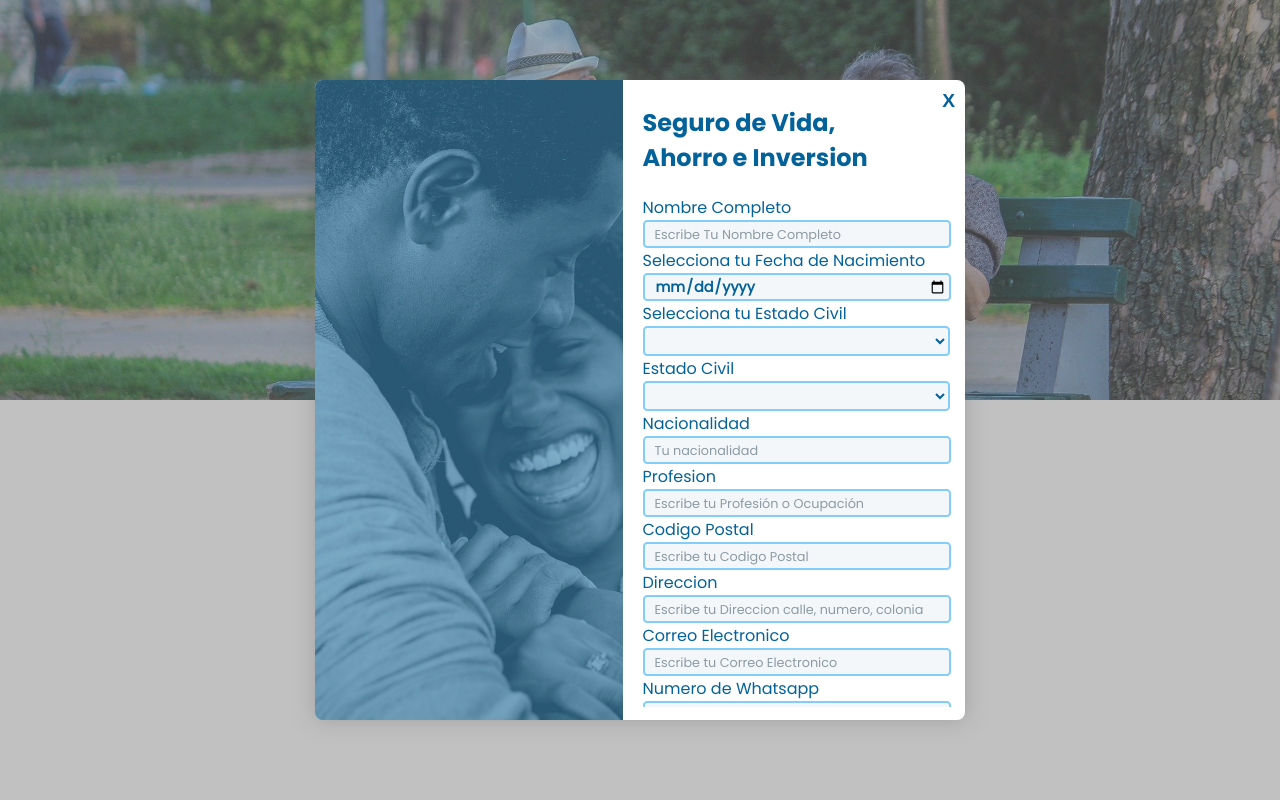
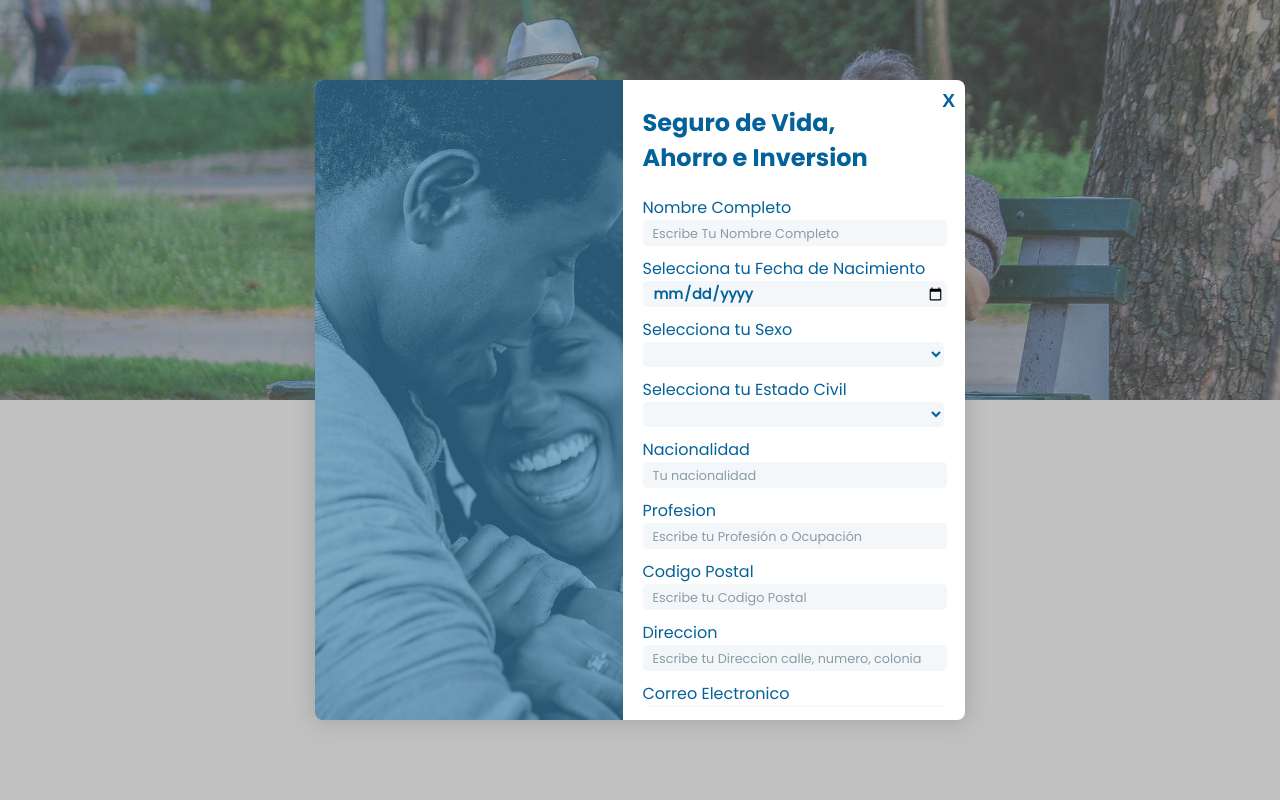
Before and after one commit to Hectorc70/web_lorena, a Django app: page / in a window 1280 px wide, after a click on "Seguro de vida, ahorro e inversión". Shown: the top 805 px of the page. Run offline with Django 3.2, Linux system fonts and the light colour scheme; parts of the project's set-up code (start-up, migrations or seed data) failed here and were passed over.

Commit message:
Bugs de diseño de campos de formularios solucionados

```diff
--- a/static/css/forms_styles.css
+++ b/static/css/forms_styles.css
@@ -124,6 +124,22 @@
     padding-right: 10px;
 }
 
+.container-field{
+    display: block;
+    width: 100%;
+    height: 100px;
+    margin-bottom: 10px;
+}
+
+.container-field-check{
+    display: flex;
+    align-items: flex-start;
+    flex-direction: row;
+    justify-content: space-around;
+}
+
+
+
 
 
 
@@ -137,7 +153,7 @@
     display: block;
     background-color: var(--color-contenedor);
     width: 95%;
-    height: 20px;
+    height: 22px;
     padding: 2px;
     padding-left: 10px;
     border-radius: .3em;
@@ -145,10 +161,11 @@
     color: var(--color-principal);
     font-size: .9rem;
     font-weight: bold;
-    border: 2px solid var(--color-secundario);
+    border: none
+    /* border: 2px solid var(--color-secundario); */
 }
 .input-field:hover{
-    border: 2px solid var(--color-principal);
+    background-color: #eaf0f5;
 }
 
 .input-field::placeholder{
@@ -163,15 +180,16 @@ input:focus{
 
 }
 
+
 .select-field{
     display:block;
-    width: 100%;
+    width: 98%;
     padding: 2px;
-    height:30px;
+    height:25px;
     background-color: var(--color-secundario3);
     font-size: .9rem;
     font-weight: bold;
-    border: 2px solid var(--color-secundario);
+    border: none;
     padding-left: 10px;
     border-radius: .3em;
     text-align: left;
@@ -185,9 +203,22 @@ select:focus{
 }
 
 .select-field:hover{
-    border: 2px solid var(--color-principal);
+    background-color: #eaf0f5;
+}
+.input-text-area{
+    height: 50px;
 }
 
+.field-no-visible{
+    display: none;
+    margin-top: 10px;
+    visibility: hidden;
+}
+
+.input-text-area:focus{
+    outline: none;
+    outline-width: 0;
+}
 #container-button{
     display: block;
     width: 80%;
--- a/templates/index.html
+++ b/templates/index.html
@@ -506,7 +506,7 @@
 
 
     <div id="conte-view-form">
-        <form id="form-life" action="" class="form">
+        <form id="form-life" action="post" class="form">
             {% csrf_token %}
             <div class="conte-btn-cerrar">
                 <a onclick="cerrarVisor('form-life')" class="btn-cerrar">
@@ -522,9 +522,11 @@
                     <h3 class="title-form">Seguro de Vida,<br> Ahorro e Inversion</h3>
                     <div class="container-fields">
                         {% for field in form_life_insurance %}
-                        <label class="labe-field" for="{{field.label}}">{{ field.label }}</label>
-                        {{field}}
 
+                        <div class="container-field">
+                            <label class="labe-field" for="{{field.label}}">{{ field.label }}</label>
+                            {{field}}
+                        </div>
                         {% endfor %}
 
                         <div id="container-button">
@@ -540,7 +542,7 @@
 
         </form>
 
-        <form id="form-car" action="" class="form">
+        <form id="form-car" action="post" class="form">
             {% csrf_token %}
             <div class="conte-btn-cerrar">
                 <a onclick="cerrarVisor('form-car')" class="btn-cerrar">
@@ -556,11 +558,20 @@
                     <h3 class="title-form">Seguro de Autos<br> y Motocicletas</h3>
                     <div class="container-fields">
                         {% for field in form_insurance_car %}
-                        <label class="labe-field" for="{{field.label}}">{{ field.label }}</label>
-                        {{field}}
+                        {% if field == vehicle_type %}
+                            <div class="container-field">
+                                <label class="labe-field" for="{{field.label}}">{{ field.label }}</label>
+                                {{field}}
+                                {{form_insurance_car.other_vehicle}}
+                            </div>
 
+                        {% else %}
+                        <div class="container-field">
+                            <label class="labe-field" for="{{field.label}}">{{ field.label }}</label>
+                            {{field}}
+                        </div>
+                        {% endif %}
                         {% endfor %}
-
                         <div id="container-button">
                             <button class="button-submit" type="submit">
                                 Enviar
@@ -568,12 +579,13 @@
                         </div>
 
 
+
                     </div>
                 </div>
             </div>
         </form>
 
-        <form id="form-house" action="" class="form">
+        <form id="form-house" action="post" class="form">
             {% csrf_token %}
             <div class="conte-btn-cerrar">
                 <a onclick="cerrarVisor('form-house')" class="btn-cerrar">
@@ -589,8 +601,11 @@
                     <h3 class="title-form">Seguro de casa<br> Habitación</h3>
                     <div class="container-fields">
                         {% for field in form_insurance_house %}
-                        <label class="labe-field" for="{{field.label}}">{{ field.label }}</label>
-                        {{field}}
+                        <div class="container-field">
+                            <label class="labe-field" for="{{field.label}}">{{ field.label}}</label>
+                            {{field}}
+                        </div>
+
 
                         {% endfor %}
 
--- a/web/forms.py
+++ b/web/forms.py
@@ -71,7 +71,7 @@ class LifeInsuranceForm(forms.ModelForm):
         self.fields['marital_status'].widget.attrs.update({
             'class': 'select-field',
         })
-        self.fields['sex'].label = 'Selecciona tu Estado Civil'
+        self.fields['marital_status'].label = 'Selecciona tu Estado Civil'
 
 
         self.fields['nationality'].widget.attrs.update({
@@ -148,12 +148,14 @@ class LifeInsuranceForm(forms.ModelForm):
 
 
         self.fields['comments'].widget.attrs.update({
-            'class': 'input-field',
+            'class': 'input-field input-text-area',
         })
         self.fields['comments'].label = '¿Deseas agregar alguna información adicional?'
 
 
 class InsuranceCarForm(forms.ModelForm):
+    other_vehicle = forms.CharField(label='Especifique', max_length=48,
+    widget=Textarea(attrs={'cols':80, 'rows':20}, ))
     class Meta:
         model = InsuranceCar
         fields = '__all__'
@@ -204,6 +206,9 @@ class InsuranceCarForm(forms.ModelForm):
         })
         self.fields['vehicle_type'].label = 'Selecciona tu tipo de Vehículo'
 
+        self.fields['other_vehicle'].widget.attrs.update({
+            'class': 'input-field input-text-area',
+        })
         self.fields['model'].widget.attrs.update({
             'class': 'input-field',
             'placeholder':'Escribe el modelo de tu vehículo',
@@ -260,7 +265,7 @@ class InsuranceCarForm(forms.ModelForm):
 
 
         self.fields['comments'].widget.attrs.update({
-            'class': 'input-field',
+            'class': 'input-field input-text-area',
         })
         self.fields['comments'].label = '¿Deseas agregar alguna información adicional?'
 
@@ -376,6 +381,6 @@ class InsuranceHouseForm(forms.ModelForm):
 
 
         self.fields['comments'].widget.attrs.update({
-            'class': 'input-field',
+            'class': 'input-field input-text-area',
         })
         self.fields['comments'].label = '¿Deseas agregar alguna información adicional?'
--- a/web/views.py
+++ b/web/views.py
@@ -9,4 +9,5 @@ def view_home(request):
     form_insurance_car = InsuranceCarForm()
     form_insurance_house = InsuranceHouseForm()
 
+    #import pdb; pdb.set_trace()
     return render(request, 'index.html', {'form_life_insurance':form_life_insurance, 'form_insurance_car':form_insurance_car, 'form_insurance_house':form_insurance_house})
```
